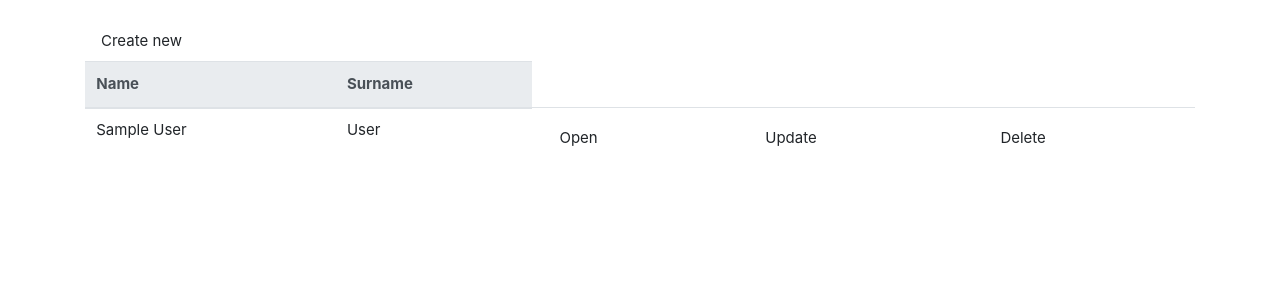
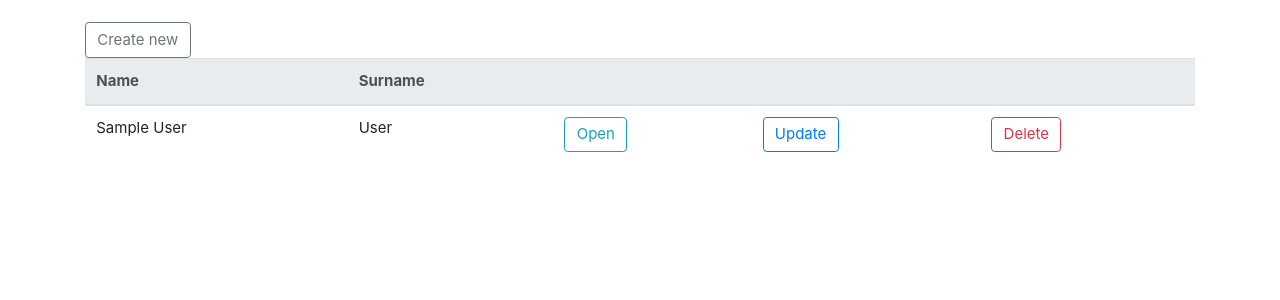
Before and after one commit to hegla/carwash, a Django app: page /customers in a window 1280 px wide. Shown: the part 53-353 px from the top of the page. Run offline with Django 3.2, Linux system fonts and the light colour scheme; tables that the repository leaves empty hold one stand-in row (values such as "Sample post"); some libraries are stand-ins or nearby versions.

Commit message:
some interface changes

```diff
--- a/carwash/templates/customer/customers.html
+++ b/carwash/templates/customer/customers.html
@@ -1,13 +1,14 @@
 {% extends "__base.html" %}
 
 {% block container %}
-<a class="w3-button" href="{% url 'main:customer-create' %}"> Create new </a>
+<a class="btn btn-outline-secondary" href="{% url 'main:customer-create' %}" role="button"> Create new </a>
 <table class="table">
     <tr>
         <thead class="thead-light">
             <tr>
                 <th scope="col">Name</th>
                 <th scope="col">Surname</th>
+                <th></th><th></th><th></th>
             </tr>
         </thead>
         <tbody>
@@ -15,9 +16,9 @@
             <tr>
                 <td>{{i.name}}</td>
                 <td>{{i.surname}}</td>
-                <td><a class="w3-button" href="{{ i.get_absolute_url }}"> Open </a></td>
-                <td><a class="w3-button" href="{% url 'main:customer-update' i.pk %}"> Update </a></td>
-                <td><a class="w3-button" href="{% url 'main:customer-delete' i.pk %}"> Delete </a></td>
+                <td><a class="btn btn-outline-info" href="{{ i.get_absolute_url }}" role="button"> Open </a></td>
+                <td><a class="btn btn-outline-primary" href="{% url 'main:customer-update' i.pk %}" role="button"> Update </a></td>
+                <td><a class="btn btn-outline-danger" href="{% url 'main:customer-delete' i.pk %}" role="button"> Delete </a></td>
             </tr>
             {% endfor %}
         </tbody>
--- a/carwash/templates/customer/delete.html
+++ b/carwash/templates/customer/delete.html
@@ -8,7 +8,7 @@
         <form method="post">
             {% csrf_token %}
             <div class="alert alert-warning" role="alert">
-                Are you sure you want to delete <strong>{{ object }}</strong> ?
+                Are you sure you want to delete <strong>{{ object.name }}</strong> ?
             </div>
             <button type="submit" class="btn btn-danger">Delete</button>
         </form>
```
